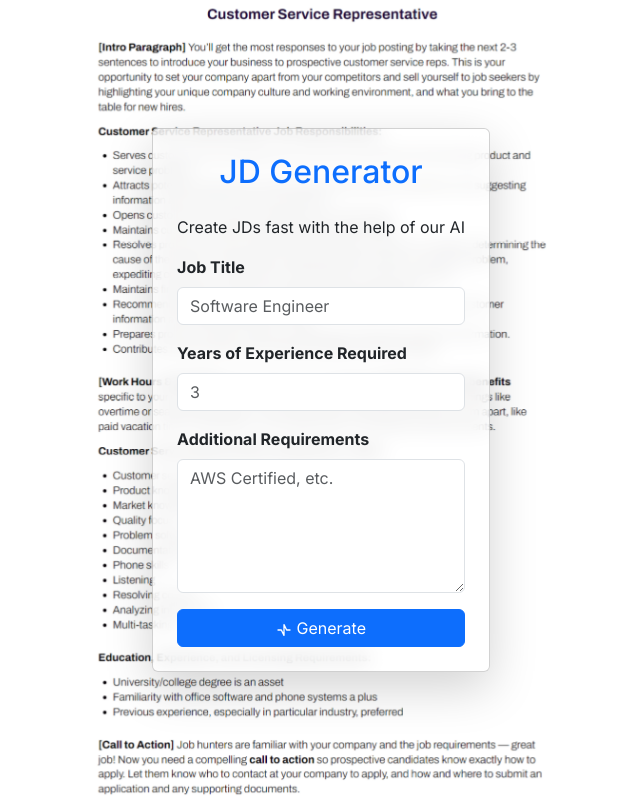
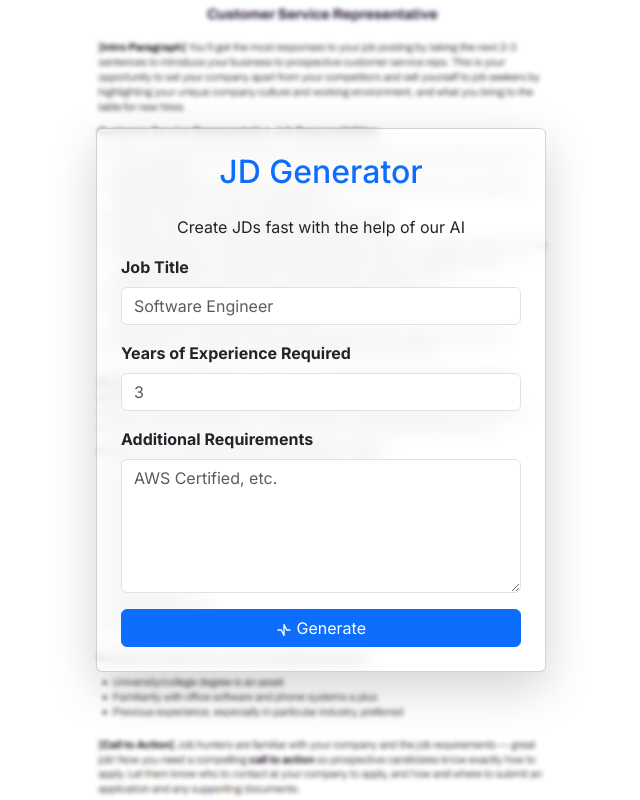
Before and after one commit to Rishi-Mishra0704/ai-jd, a Next.js app: page / in a window 1280 px wide. Shown: the whole page, without its empty margins (319-959 px from the left). Built offline with nearby package versions, Linux system fonts and the light colour scheme.

Commit message:
add blur bg

```diff
--- a/src/app/page.tsx
+++ b/src/app/page.tsx
@@ -12,13 +12,11 @@ import {
   Card,
 } from "react-bootstrap";
 import { TbWaveSawTool, TbSend } from "react-icons/tb";
-import { FiLoader } from "react-icons/fi";
 import Spinner from "@/components/Spinner";
 
 const Home = () => {
   const [jobDescription, setJobDescription] = useState<string | null>(null);
-  const [additionalRequirements, setAdditionalRequirements] =
-    useState<string>("");
+  const [additionalRequirements, setAdditionalRequirements] = useState<string>("");
   const [position, setPosition] = useState<string>("");
   const [email, setEmail] = useState<string>("");
   const [experience, setExperience] = useState<string>("");
@@ -42,7 +40,7 @@ const Home = () => {
       const result = await model.generateContent(
         `Generate a job description for this ${position} , xp is ${experience}, see whatever you like. dont forget ${additionalRequirements} make it in docs format which I can send over in email`
       );
-      const response = result.response.text(); // Ensure we await the text extraction
+      const response = await result.response.text(); // Ensure we await the text extraction
       setJobDescription(response);
       setError(null); // Clear any previous errors
     } catch (error) {
@@ -77,30 +75,35 @@ const Home = () => {
   };
 
   return (
-    <Container
-      fluid
-      className="d-flex justify-content-center align-items-center vh-100"
-      style={{
-        ...(jobDescription
-          ? {}
-          : {
-              backgroundImage: `url('/jd-back.png')`,
-              backgroundSize: "contain",
-              backgroundPosition: "center",
-              backgroundAttachment: "fixed",
-              backgroundRepeat: "no-repeat",
-            }),
-      }}
-    >
+    <Container fluid className="d-flex justify-content-center align-items-center vh-100 position-relative">
+      {/* Background Blur */}
+      {!jobDescription && (
+        <div
+          className="position-absolute top-0 start-0 w-100 h-100"
+          style={{
+            backgroundImage: `url('/jd-back.png')`,
+            backgroundSize: "contain",
+            backgroundPosition: "center",
+            backgroundAttachment: "fixed",
+            backgroundRepeat: "no-repeat",
+            filter: "blur(2px)",
+            WebkitFilter: "blur(2px)",
+            zIndex: -1,
+          }}
+        />
+      )}
+
+      {/* Content */}
       {!jobDescription ? (
         <Card
-          className="p-4 shadow-lg"
+          className="p-4 shadow-lg position-relative"
           style={{
+            width: "450px",
             backdropFilter: "blur(10px)",
             backgroundColor: "rgba(255, 255, 255, 0.7)",
+            zIndex: 1, // Ensure the Card is above the background
           }}
         >
-          {}
           <Row>
             <Col className="text-center">
               <h2 className="text-primary mb-4">JD Generator</h2>
@@ -143,7 +146,7 @@ const Home = () => {
                 <Button variant="primary" type="submit" className="w-100">
                   {loading ? (
                     <div className="d-flex justify-content-center align-items-center">
-                    <Spinner/>
+                      <Spinner />
                     </div>
                   ) : (
                     <>
```
Also changed, not shown: src/app/globals.css (line endings or trailing spaces).
